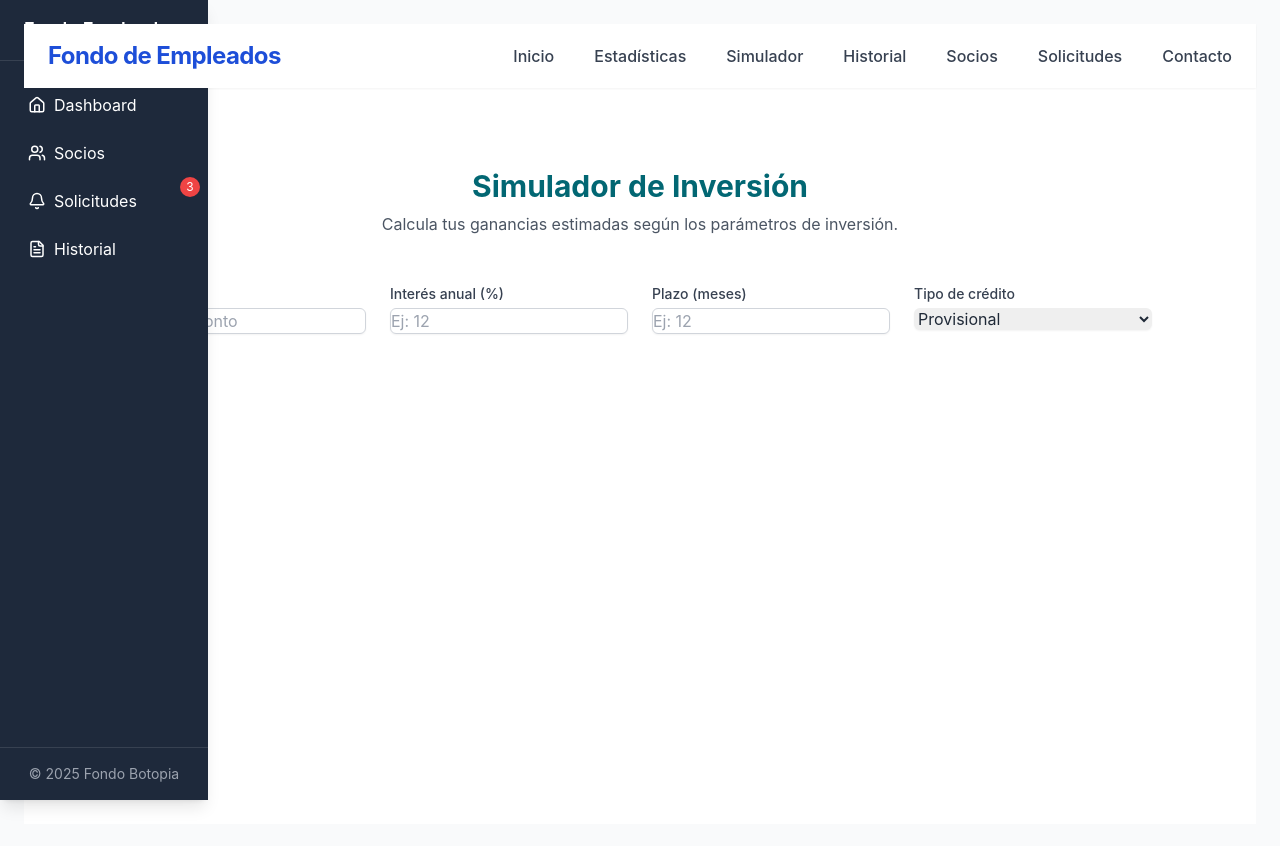
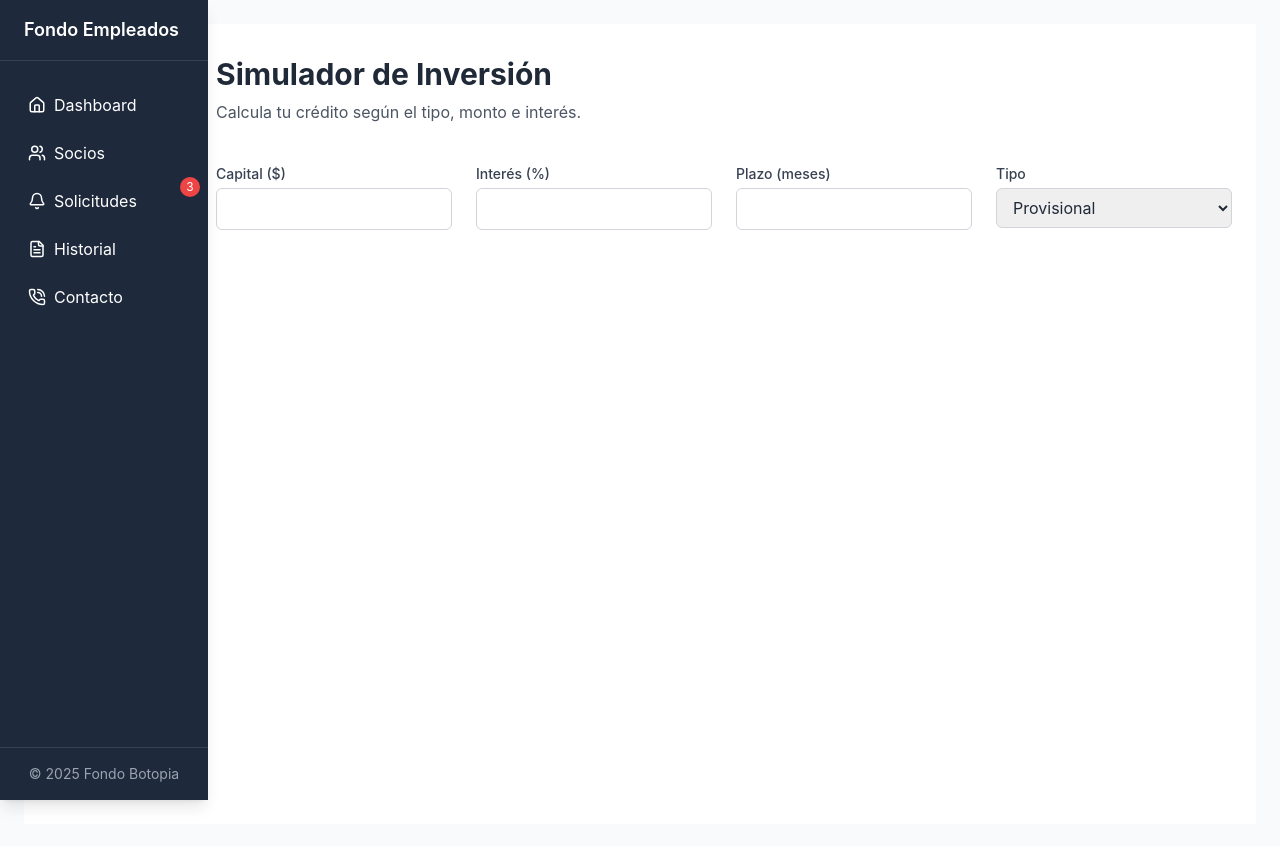
Before and after one commit to Emmanuelxs13/mi-proyecto-inversiones, a React (Vite) app in the folder frontend/: page /simulador in a window 1280 px wide. Built offline with nearby package versions, Linux system fonts and the light colour scheme.

Commit message:
Optimización de los estilos de las paginas existentes para que se integre con el sidebar

```diff
--- a/frontend/src/components/Contact.tsx
+++ b/frontend/src/components/Contact.tsx
@@ -1,12 +1,10 @@
 // src/pages/Contacto.tsx
 import React from "react";
-import Navbar from "../components/Navbar";
 import Footer from "../components/Footer";
 
 const Contacto = () => {
   return (
-    <div className="min-h-screen bg-white">
-      <Navbar />
+    <div className="min-h-screen p-6 bg-white animate-fade-in pl-48 pr-4 py-6 ml-6">
       <section className="max-w-4xl mx-auto px-4 py-16">
         <h1 className="text-3xl font-bold text-blue-700 mb-8 text-center">Contáctanos</h1>
         <form className="grid gap-6 bg-gray-50 p-8 rounded-lg shadow-md">
--- a/frontend/src/components/Sidebar.tsx
+++ b/frontend/src/components/Sidebar.tsx
@@ -3,7 +3,7 @@
 
 import React from "react";
 import { Link } from "react-router-dom";
-import { Home, Users, FileText, Bell } from "lucide-react";
+import { Home, Users, FileText, Bell, PhoneCall } from "lucide-react";
 // import Logo from "@/assets/logo.svg";
 
 export default function Sidebar() {
@@ -36,6 +36,9 @@ export default function Sidebar() {
           <Link to="/historial" className="flex items-center gap-2 px-3 py-2 rounded hover:bg-blue-600 transition">
             <FileText size={18} /> Historial
           </Link>
+          <Link to="/contacto" className="flex items-center gap-2 px-3 py-2 rounded hover:bg-blue-600 transition">
+            <PhoneCall size={18} /> Contacto
+          </Link>
         </nav>
       </div>
 
--- a/frontend/src/pages/HistorialSimulaciones.tsx
+++ b/frontend/src/pages/HistorialSimulaciones.tsx
@@ -1,7 +1,6 @@
 // Página de historial de simulaciones con exportación a PDF y CSV
 
 import React, { useState } from "react";
-import Navbar from "../components/Navbar";
 import { exportHistorialToPDF, exportHistorialToCSV } from "../utils/ExportUtils";
 import { Simulacion } from "../types/Simulacion";
 
@@ -56,8 +55,7 @@ const SimulatorHistory = () => {
     : historial;
 
   return (
-    <div className="min-h-screen bg-white">
-      <Navbar />
+    <div className="min-h-screen p-6 bg-white animate-fade-in pl-48 pr-4 py-6 ml-6">
 
       <section className="py-20 px-4 animate-fade-in max-w-6xl mx-auto">
         <h1 className="text-3xl font-bold text-blue-700 mb-8 text-center">Historial de Simulaciones</h1>
--- a/frontend/src/pages/Simulator.tsx
+++ b/frontend/src/pages/Simulator.tsx
@@ -1,11 +1,6 @@
-// Simulator.tsx
-// Página del simulador de inversión funcional con validaciones finales y control de errores
-
 import React, { useState } from "react";
-import Navbar from "../components/Navbar";
 import { BarChart, Bar, XAxis, YAxis, Tooltip, ResponsiveContainer, Legend } from "recharts";
 import { exportToPDF, exportToCSV } from "../utils/ExportUtils";
-import { FaFilePdf, FaFileCsv } from "react-icons/fa";
 
 const Simulator = () => {
   const [capital, setCapital] = useState<number>(0);
@@ -13,9 +8,9 @@ const Simulator = () => {
   const [plazo, setPlazo] = useState<number>(0);
   const [tipo, setTipo] = useState<string>("Provisional");
 
-  const [capitalError, setCapitalError] = useState("");
-  const [interesError, setInteresError] = useState("");
-  const [plazoError, setPlazoError] = useState("");
+  const [capitalError, setCapitalError] = useState(false);
+  const [interesError, setInteresError] = useState(false);
+  const [plazoError, setPlazoError] = useState(false);
 
   const formatoPesos = new Intl.NumberFormat("es-CO", {
     style: "currency",
@@ -28,7 +23,6 @@ const Simulator = () => {
   let cuotaMensual = 0;
   let totalPagar = 0;
   let ganancia = 0;
-
   const interesMensual = interes / 12 / 100;
 
   if (capital > 0 && interes > 0 && plazo > 0) {
@@ -36,22 +30,19 @@ const Simulator = () => {
       case "Provisional":
       case "Educativo":
         cuotaMensual = (capital * interesMensual) / (1 - Math.pow(1 + interesMensual, -plazo));
-        totalPagar = cuotaMensual * plazo;
-        ganancia = totalPagar - capital;
         break;
       case "Rotativo":
         totalPagar = capital + (capital * interesMensual * plazo);
         cuotaMensual = totalPagar / plazo;
-        ganancia = totalPagar - capital;
         break;
-      case "Fidelidad": {
+      case "Fidelidad":{
         const tasaPreferencial = interesMensual * 0.8;
         cuotaMensual = (capital * tasaPreferencial) / (1 - Math.pow(1 + tasaPreferencial, -plazo));
-        totalPagar = cuotaMensual * plazo;
-        ganancia = totalPagar - capital;
         break;
       }
     }
+    totalPagar = cuotaMensual * plazo;
+    ganancia = totalPagar - capital;
   }
 
   const dataGrafica = [
@@ -60,35 +51,16 @@ const Simulator = () => {
     { name: "Total a pagar", valor: totalPagar },
   ];
 
-/*   const validar = () => {
-    let valido = true;
-    if (capital <= 0) {
-      setCapitalError("El capital debe ser mayor a 0");
-      valido = false;
-    }
-    if (interes <= 0 || interes > 100) {
-      setInteresError("El interés debe ser entre 0.1 y 100");
-      valido = false;
-    }
-    if (plazo <= 0 || plazo > 360) {
-      setPlazoError("El plazo debe estar entre 1 y 360 meses");
-      valido = false;
-    }
-    return valido;
-  }; */
-
   return (
-    <div className="min-h-screen bg-white">
-      <Navbar />
-
-      <section className="py-20 px-4 animate-fade-in">
-        <div className="max-w-5xl mx-auto">
-          <div className="text-center mb-12">
-            <h2 className="text-3xl font-bold text-primary">Simulador de Inversión</h2>
-            <p className="text-gray-600 mt-2">Calcula tus ganancias estimadas según los parámetros de inversión.</p>
+    <div className="min-h-screen bg-white pl-48 pr-6 py-8 animate-fade-in">
+      <div className="max-w-6xl mx-auto">
+        <div className="mb-10">
+          <h2 className="text-3xl font-bold text-gray-800 mb-2">Simulador de Inversión</h2>
+          <p className="text-gray-600">Calcula tu crédito según el tipo, monto e interés.</p>
         </div>
 
-          <form className="grid gap-6 sm:grid-cols-2 md:grid-cols-4" onSubmit={(e) => e.preventDefault()}>
+        {/* Formulario */}
+        <form className="grid gap-6 sm:grid-cols-2 lg:grid-cols-4 mb-6">
           <div>
             <label className="block text-sm font-medium text-gray-700">Capital ($)</label>
             <input
@@ -98,19 +70,18 @@ const Simulator = () => {
               onChange={(e) => {
                 const value = e.target.value.replace(/\./g, "").replace(/[^0-9]/g, "");
                 setCapital(Number(value));
-                  setCapitalError("");
+                setCapitalError(false);
               }}
-                onBlur={() => {
-                  if (capital <= 0) setCapitalError("El capital es obligatorio.");
-                }}
-                placeholder="Ingrese monto"
-                className={`mt-1 w-full border ${capitalError ? "border-red-500" : "border-gray-300"} rounded-md shadow-sm focus:ring-blue-500 focus:border-blue-500`}
+              onBlur={() => capital <= 0 && setCapitalError(true)}
+              className={`mt-1 w-full border ${
+                capitalError ? "border-red-500" : "border-gray-300"
+              } rounded-md px-3 py-2`}
             />
-              {capitalError && <p className="text-red-500 text-sm mt-1">{capitalError}</p>}
+            {capitalError && <p className="text-red-500 text-sm">Requerido.</p>}
           </div>
 
           <div>
-              <label className="block text-sm font-medium text-gray-700">Interés anual (%)</label>
+            <label className="block text-sm font-medium text-gray-700">Interés (%)</label>
             <input
               type="text"
               inputMode="numeric"
@@ -118,15 +89,14 @@ const Simulator = () => {
               onChange={(e) => {
                 const value = e.target.value.replace(/\./g, "").replace(/[^0-9]/g, "");
                 setInteres(Number(value));
-                  setInteresError("");
+                setInteresError(false);
               }}
-                onBlur={() => {
-                  if (interes <= 0) setInteresError("El interés es obligatorio.");
-                }}
-                placeholder="Ej: 12"
-                className={`mt-1 w-full border ${interesError ? "border-red-500" : "border-gray-300"} rounded-md shadow-sm focus:ring-blue-500 focus:border-blue-500`}
+              onBlur={() => interes <= 0 && setInteresError(true)}
+              className={`mt-1 w-full border ${
+                interesError ? "border-red-500" : "border-gray-300"
+              } rounded-md px-3 py-2`}
             />
-              {interesError && <p className="text-red-500 text-sm mt-1">{interesError}</p>}
+            {interesError && <p className="text-red-500 text-sm">Requerido.</p>}
           </div>
 
           <div>
@@ -138,23 +108,22 @@ const Simulator = () => {
               onChange={(e) => {
                 const value = e.target.value.replace(/\./g, "").replace(/[^0-9]/g, "");
                 setPlazo(Number(value));
-                  setPlazoError("");
+                setPlazoError(false);
               }}
-                onBlur={() => {
-                  if (plazo <= 0) setPlazoError("El plazo es obligatorio.");
-                }}
-                placeholder="Ej: 12"
-                className={`mt-1 w-full border ${plazoError ? "border-red-500" : "border-gray-300"} rounded-md shadow-sm focus:ring-blue-500 focus:border-blue-500`}
+              onBlur={() => plazo <= 0 && setPlazoError(true)}
+              className={`mt-1 w-full border ${
+                plazoError ? "border-red-500" : "border-gray-300"
+              } rounded-md px-3 py-2`}
             />
-              {plazoError && <p className="text-red-500 text-sm mt-1">{plazoError}</p>}
+            {plazoError && <p className="text-red-500 text-sm">Requerido.</p>}
           </div>
 
           <div>
-              <label className="block text-sm font-medium text-gray-700">Tipo de crédito</label>
+            <label className="block text-sm font-medium text-gray-700">Tipo</label>
             <select
               value={tipo}
               onChange={(e) => setTipo(e.target.value)}
-                className="mt-1 w-full border-gray-300 rounded-md shadow-sm focus:ring-blue-500 focus:border-blue-500"
+              className="mt-1 w-full border border-gray-300 rounded-md px-3 py-2"
             >
               <option>Provisional</option>
               <option>Rotativo</option>
@@ -164,41 +133,38 @@ const Simulator = () => {
           </div>
         </form>
 
-          {capital > 0 && interes > 0 && plazo > 0 && !capitalError && !interesError && !plazoError && (
+        {/* Resultados */}
+        {capital > 0 && interes > 0 && plazo > 0 && (
           <>
-              <div className="mt-12 text-center bg-blue-50 p-6 rounded-md shadow-md">
-                <h3 className="text-xl font-semibold text-blue-700 mb-4">Resumen del Crédito ({tipo})</h3>
-                <p className="text-gray-700">Total a pagar: <strong>{formatoPesos.format(totalPagar)}</strong></p>
-                <p className="text-gray-700">Cuota mensual estimada: <strong>{formatoPesos.format(cuotaMensual)}</strong></p>
-                <p className="text-gray-700">Ganancia estimada: <strong>{formatoPesos.format(ganancia)}</strong></p>
+            <div className="bg-blue-50 p-6 rounded-md shadow mb-6 text-center">
+              <h3 className="text-xl font-semibold text-blue-700 mb-4">Resumen del Crédito</h3>
+              <p>Total a pagar: <strong>{formatoPesos.format(totalPagar)}</strong></p>
+              <p>Cuota mensual: <strong>{formatoPesos.format(cuotaMensual)}</strong></p>
+              <p>Ganancia: <strong>{formatoPesos.format(ganancia)}</strong></p>
             </div>
 
-              <div className="flex flex-col md:flex-row justify-center gap-4 mt-6">
+            <div className="flex gap-4 mb-6">
               <button
                 onClick={() => exportToPDF(capital, cuotaMensual, totalPagar, ganancia, tipo)}
-                  className="flex items-center gap-2 bg-red-500 hover:bg-red-600 text-white px-4 py-2 rounded-md shadow transition"
-                  title="Exportar a PDF"
+                className="bg-red-500 hover:bg-red-600 text-white px-4 py-2 rounded-md text-sm"
               >
-                  <FaFilePdf className="text-lg" />
-                  PDF
+                Exportar PDF
               </button>
-
               <button
                 onClick={() => exportToCSV(capital, cuotaMensual, totalPagar, ganancia, tipo)}
-                  className="flex items-center gap-2 bg-green-500 hover:bg-green-600 text-white px-4 py-2 rounded-md shadow transition"
-                  title="Exportar a CSV"
+                className="bg-green-500 hover:bg-green-600 text-white px-4 py-2 rounded-md text-sm"
               >
-                  <FaFileCsv className="text-lg" />
-                  CSV
+                Exportar CSV
               </button>
             </div>
 
-              <div className="mt-8 bg-white p-6 rounded-md shadow-md">
-                <h4 className="text-lg font-semibold text-gray-800 mb-4 text-center">Visualización en gráfica</h4>
+            {/* Gráfica */}
+            <div className="bg-white border rounded-md shadow-md p-6">
+              <h4 className="text-lg font-semibold text-gray-800 mb-4 text-center">Visualización</h4>
               <ResponsiveContainer width="100%" height={300}>
                 <BarChart data={dataGrafica}>
                   <XAxis dataKey="name" />
-                    <YAxis tickFormatter={(value) => `$${(value / 1_000_000).toFixed(1)}M`} />
+                  <YAxis />
                   <Tooltip formatter={(value: number) => formatoPesos.format(value)} />
                   <Legend />
                   <Bar dataKey="valor" fill="#3B82F6" radius={[5, 5, 0, 0]} />
@@ -208,7 +174,6 @@ const Simulator = () => {
           </>
         )}
       </div>
-      </section>
     </div>
   );
 };
--- a/frontend/src/pages/Socios.tsx
+++ b/frontend/src/pages/Socios.tsx
@@ -2,7 +2,6 @@
 // Página de gestión de socios con datos obtenidos desde una API pública con opción de definir la cantidad de registros, paginación y búsqueda por nombre en el frontend
 
 import React, { useEffect, useState } from "react";
-import Navbar from "../components/Navbar";
 import SociosTable from "../components/SociosTable";
 import { Socio } from "../types/Socio";
 
@@ -115,8 +114,7 @@ const Socios = () => {
 
 
   return (
-    <div className="min-h-screen bg-white">
-      <Navbar />
+    <div className="min-h-screen p-6 bg-white animate-fade-in pl-48 pr-4 py-6 ml-6">
 
       <section className="py-12 px-6 max-w-7xl mx-auto animate-fade-in">
         <h1 className="text-3xl font-bold text-blue-700 mb-6">Gestión de Socios</h1>
--- a/frontend/src/pages/Solicitudes.tsx
+++ b/frontend/src/pages/Solicitudes.tsx
@@ -2,7 +2,6 @@
 // Página de gestión de solicitudes con tabla, exportación y navegación
 
 import React from "react";
-import Navbar from "../components/Navbar";
 import SolicitudesTable from "../components/SolicitudesTable";
 import { exportSolicitudesToPDF, exportSolicitudesToCSV } from "../utils/ExportSolicitudesUtils";
 import { Solicitud } from "../types/Solicitud";
@@ -29,8 +28,7 @@ const solicitudesSimuladas: Solicitud[] = [
 
 const Solicitudes = () => {
   return (
-    <div className="min-h-screen bg-white">
-      <Navbar />
+    <div className="mmin-h-screen p-6 bg-white animate-fade-in pl-48 pr-4 py-6 ml-6">
 
       <section className="py-12 px-6 max-w-7xl mx-auto animate-fade-in">
         <div className="flex justify-between items-center mb-6">
```
Also changed, not shown: frontend/src/components/Dashboard.tsx (+13 -0 lines). Lines whose indentation alone changed are shown as unchanged.
